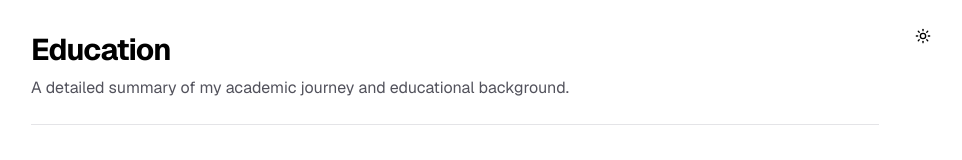
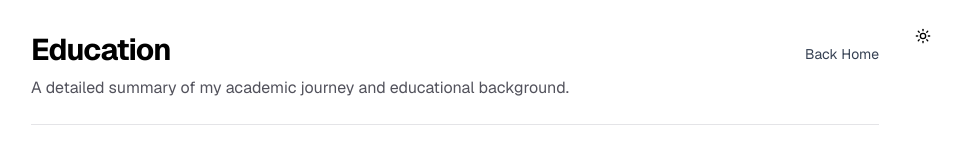
Before and after one commit to ahmadrafidev/cv, a Next.js app: page /education in a window 1280 px wide. Shown: the top 160 px of the page, without its empty margins (185-1147 px from the left). Built offline with nearby package versions, Linux system fonts and the light colour scheme.

Commit message:
add to back link for specific page routes

```diff
--- a/app/education/page.tsx
+++ b/app/education/page.tsx
@@ -1,5 +1,6 @@
 import { getAllContent } from '@/lib/content';
 import { ContentData } from '@/types/content';
+import Link from 'next/link';
 
 export default async function EducationPage() {
   const content = getAllContent() as ContentData;
@@ -8,7 +9,12 @@ export default async function EducationPage() {
   return (
     <main className="max-w-4xl mx-auto px-6 py-8 print:py-4 min-h-screen bg-white dark:bg-black">
       <header className="border-b border-zinc-200 dark:border-zinc-800 pb-6 mb-8">
-        <h1 className="text-2xl md:text-3xl font-bold tracking-tight mb-2">Education</h1>
+        <div className="flex justify-between items-center">
+          <h1 className="text-2xl md:text-3xl font-bold tracking-tight mb-2">Education</h1>
+          <Link href="/" className="text-sm text-gray-700 dark:text-gray-200 hover:underline">
+            Back Home
+          </Link>
+        </div>
         <p className="text-sm md:text-base text-zinc-600 dark:text-zinc-400">
           A detailed summary of my academic journey and educational background.
         </p>
--- a/app/experience/page.tsx
+++ b/app/experience/page.tsx
@@ -1,5 +1,6 @@
 import { getAllContent } from '@/lib/content';
 import { ContentData } from '@/types/content';
+import Link from 'next/link';
 
 export default async function ExperiencePage() {
   const content = getAllContent() as ContentData;
@@ -8,7 +9,12 @@ export default async function ExperiencePage() {
   return (
     <main className="max-w-4xl mx-auto px-6 py-8 print:py-4 min-h-screen bg-white dark:bg-black">
       <header className="border-b border-zinc-200 dark:border-zinc-800 pb-6 mb-8">
-        <h1 className="text-2xl md:text-3xl font-bold tracking-tight mb-2">Professional Experience</h1>
+        <div className="flex justify-between items-center">
+          <h1 className="text-2xl md:text-3xl font-bold tracking-tight mb-2">Professional Experience</h1>
+          <Link href="/" className="text-sm text-gray-700 dark:text-gray-200 hover:underline">
+            Back Home
+          </Link>
+        </div>
         <p className="text-sm md:text-base text-zinc-600 dark:text-zinc-400">
           A detailed overview of my professional journey, including roles, responsibilities, and key achievements.
         </p>
--- a/app/talks/page.tsx
+++ b/app/talks/page.tsx
@@ -1,5 +1,6 @@
 import { getAllContent } from '@/lib/content';
 import { ContentData } from '@/types/content';
+import Link from 'next/link';
 
 export default async function TalksPage() {
   const content = getAllContent() as ContentData;
@@ -8,7 +9,12 @@ export default async function TalksPage() {
   return (
     <main className="max-w-4xl mx-auto px-6 py-8 print:py-4 min-h-screen bg-white dark:bg-black">
       <header className="border-b border-zinc-200 dark:border-zinc-800 pb-6 mb-8">
-        <h1 className="text-2xl md:text-3xl font-bold tracking-tight mb-2">Talks & Presentations</h1>
+        <div className="flex justify-between items-center">
+          <h1 className="text-2xl md:text-3xl font-bold tracking-tight mb-2">Talks & Presentations</h1>
+          <Link href="/" className="text-sm text-gray-700 dark:text-gray-200 hover:underline">
+            Back Home
+          </Link>
+        </div>
         <p className="text-sm md:text-base text-zinc-600 dark:text-zinc-400">
           A comprehensive list of my speaking engagements, including conference talks, workshop presentations, and panel discussions.
         </p>
--- a/app/teaching/page.tsx
+++ b/app/teaching/page.tsx
@@ -1,5 +1,6 @@
 import { getAllContent } from '@/lib/content';
 import { ContentData } from '@/types/content';
+import Link from 'next/link';
 
 export default async function TeachingPage() {
   const content = getAllContent() as ContentData;
@@ -8,7 +9,12 @@ export default async function TeachingPage() {
   return (
     <main className="max-w-4xl mx-auto px-6 py-8 print:py-4 min-h-screen bg-white dark:bg-black">
       <header className="border-b border-zinc-200 dark:border-zinc-800 pb-6 mb-8">
-        <h1 className="text-2xl md:text-3xl font-bold tracking-tight mb-2">Teaching & Mentoring</h1>
+        <div className="flex justify-between items-center">
+          <h1 className="text-2xl md:text-3xl font-bold tracking-tight mb-2">Teaching & Mentoring</h1>
+          <Link href="/" className="text-sm text-gray-700 dark:text-gray-200 hover:underline">
+            Back Home
+          </Link>
+        </div>
         <p className="text-sm md:text-base text-zinc-600 dark:text-zinc-400">
           A comprehensive overview of my teaching experience, including university courses, workshops, and mentoring activities.
         </p>
```
